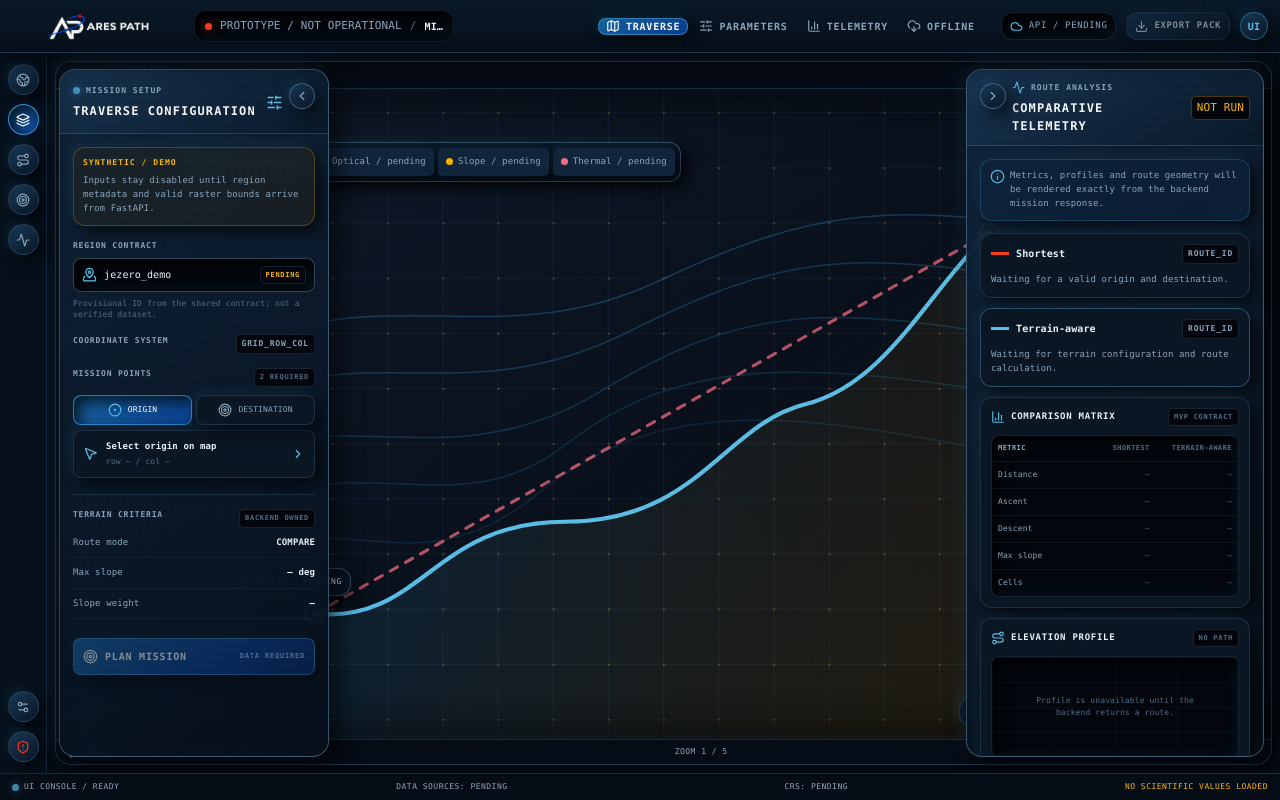
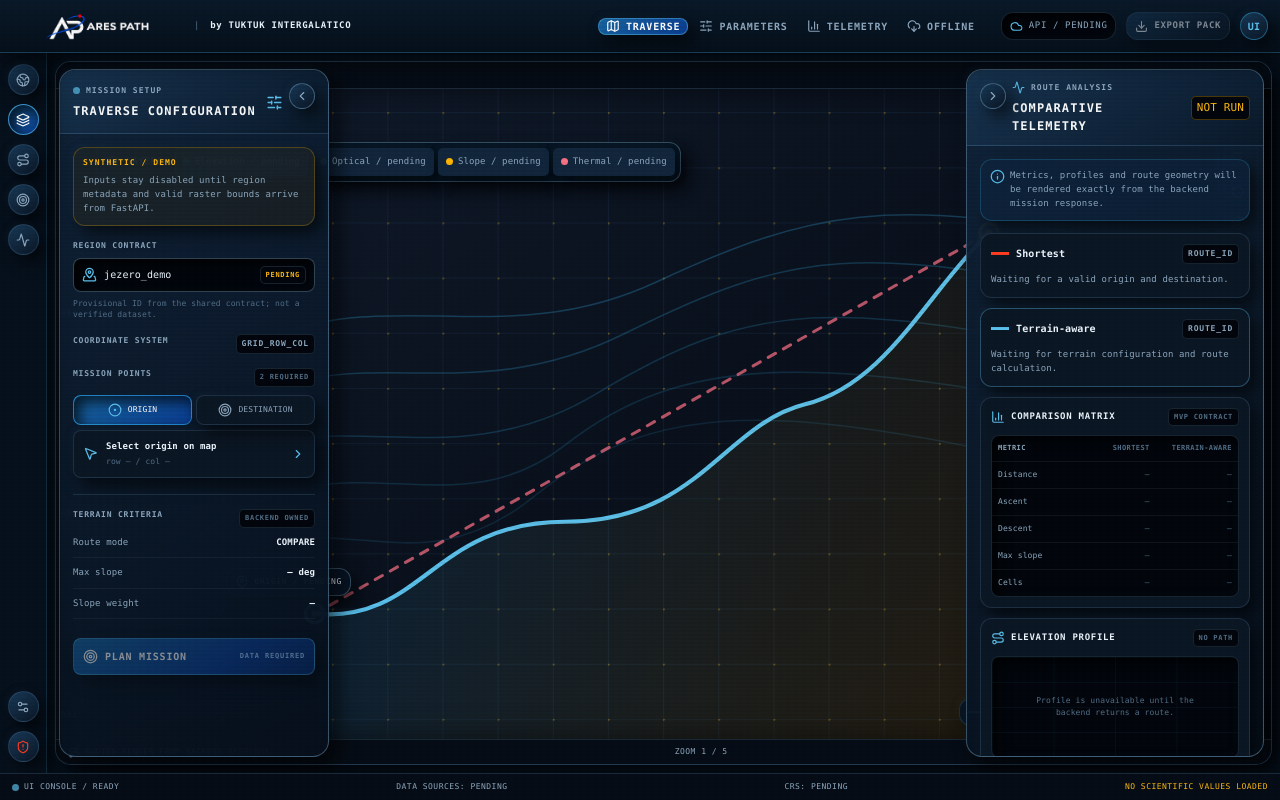
Before and after one commit to marcosbl007/ARES_PATH, a Next.js app in the folder frontend/: page / in a window 1280 px wide. Built offline with nearby package versions, Linux system fonts and the light colour scheme.

Commit message:
style(frontend): reduce glow and simplify attribution

```diff
--- a/frontend/src/app/globals.css
+++ b/frontend/src/app/globals.css
@@ -17,9 +17,9 @@
   --blue-deep: #0b3d91;
   --amber: #fdb813;
   --red: #fc3d21;
-  --panel-shadow: 10px 10px 22px rgba(0, 0, 0, 0.58), -7px -7px 18px rgba(83, 158, 210, 0.09);
-  --sunken-shadow: inset 6px 6px 13px rgba(0, 0, 0, 0.7), inset -5px -5px 12px rgba(91, 192, 235, 0.055);
-  --raised-shadow: 7px 7px 16px rgba(0, 0, 0, 0.58), -5px -5px 12px rgba(91, 192, 235, 0.08);
+  --panel-shadow: 9px 10px 20px rgba(0, 0, 0, 0.58), -3px -3px 8px rgba(135, 170, 198, 0.035);
+  --sunken-shadow: inset 6px 6px 13px rgba(0, 0, 0, 0.7), inset -3px -3px 7px rgba(135, 170, 198, 0.025);
+  --raised-shadow: 7px 8px 16px rgba(0, 0, 0, 0.56), -3px -3px 8px rgba(135, 170, 198, 0.035);
   --radius-xs: 5px;
   --radius-sm: 8px;
   --radius-md: 12px;
@@ -86,7 +86,7 @@ input:focus-visible {
   min-height: 100dvh;
   height: 100dvh;
   overflow: hidden;
-  background: radial-gradient(circle at 52% 16%, rgba(11, 61, 145, 0.18), transparent 36%), var(--ink-1);
+  background: var(--ink-1);
   font-size: 11px;
   letter-spacing: 0.01em;
 }
@@ -137,8 +137,7 @@ input:focus-visible {
   animation: brand-loader-pulse 1.8s ease-in-out infinite;
 }
 
-.brand-loader__status,
-.brand-loader__meta {
+.brand-loader__status {
   margin: 0;
   letter-spacing: 0.14em;
   text-transform: uppercase;
@@ -163,15 +162,8 @@ input:focus-visible {
   display: block;
   width: 42%;
   height: 100%;
-  background: linear-gradient(90deg, transparent, var(--blue), white);
-  box-shadow: 0 0 12px rgba(56, 189, 248, 0.65);
+  background: var(--blue);
   animation: brand-loader-progress 2.4s ease-in-out forwards;
-}
-
-.brand-loader__meta {
-  margin-top: 12px;
-  color: var(--faint);
-  font-size: 7px;
 }
 
 .topbar {
@@ -191,6 +183,7 @@ input:focus-visible {
 .topbar__identity,
 .topbar__actions,
 .brand-lockup,
+.mission-attribution,
 .mission-chip,
 .topnav,
 .topnav__item,
@@ -240,6 +233,25 @@ input:focus-visible {
 
 .mission-chip__divider {
   color: var(--faint);
+}
+
+.mission-attribution {
+  gap: 10px;
+  min-width: max-content;
+  color: var(--muted);
+  font-size: 9px;
+  letter-spacing: 0.08em;
+  white-space: nowrap;
+}
+
+.mission-attribution__divider {
+  color: var(--faint);
+}
+
+.mission-attribution strong {
+  color: var(--text);
+  font-size: 9px;
+  font-weight: 700;
 }
 
 .topnav {
@@ -439,7 +451,7 @@ input:focus-visible {
   inset: 0;
   pointer-events: none;
   border-radius: 2px;
-  box-shadow: inset 0 0 60px rgba(0, 0, 0, 0.84), inset 0 0 12px rgba(59, 130, 246, 0.16);
+  box-shadow: inset 0 0 30px rgba(0, 0, 0, 0.5);
 }
 
 .map-canvas__demo-label {
@@ -726,17 +738,14 @@ input:focus-visible {
 
 .status-dot--blue {
   background: var(--blue);
-  box-shadow: 0 0 8px rgba(56, 189, 248, 0.52);
 }
 
 .status-dot--red {
   background: var(--red);
-  box-shadow: 0 0 8px rgba(251, 113, 133, 0.45);
 }
 
 .status-dot--demo {
   background: var(--amber);
-  box-shadow: 0 0 8px rgba(255, 183, 3, 0.4);
 }
 
 .status-dot--static {
@@ -1519,7 +1528,7 @@ input:focus-visible {
 .rail-button--active {
   border-color: rgba(91, 192, 235, 0.6);
   background: linear-gradient(145deg, #17639d, #0b3d91);
-  box-shadow: var(--sunken-shadow), 0 0 12px rgba(11, 61, 145, 0.24);
+  box-shadow: var(--sunken-shadow);
 }
 
 .main-stage {
@@ -1637,7 +1646,7 @@ input:focus-visible {
 }
 
 .primary-action:not(:disabled):hover {
-  box-shadow: var(--sunken-shadow), 0 0 14px rgba(11, 61, 145, 0.3);
+  box-shadow: var(--sunken-shadow);
 }
 
 .route-card--adaptive {
@@ -1645,9 +1654,9 @@ input:focus-visible {
 }
 
 .status-dot--blue {
-  box-shadow: 0 0 9px rgba(91, 192, 235, 0.62);
+  box-shadow: none;
 }
 
 .status-dot--red {
-  box-shadow: 0 0 9px rgba(252, 61, 33, 0.52);
-}
+  box-shadow: none;
+}
--- a/frontend/src/components/organisms/app-topbar.tsx
+++ b/frontend/src/components/organisms/app-topbar.tsx
@@ -8,7 +8,6 @@ import {
 } from "lucide-react";
 import Image from "next/image";
 
-import { StatusDot } from "@/components/atoms/status-dot";
 import { NavItem } from "@/components/molecules/nav-item";
 
 const navigationItems = [
@@ -32,11 +31,9 @@ export function AppTopbar() {
             priority
           />
         </div>
-        <div className="mission-chip">
-          <StatusDot tone="red" />
-          <span>PROTOTYPE / NOT OPERATIONAL</span>
-          <span className="mission-chip__divider">/</span>
-          <strong>MISSION NOT LOADED</strong>
+        <div className="mission-attribution" aria-label="ARES PATH by TUKTUK INTERGALATICO">
+          <span className="mission-attribution__divider">|</span>
+          <strong>by TUKTUK INTERGALATICO</strong>
         </div>
       </div>
 
--- a/frontend/src/components/organisms/brand-loading-screen.tsx
+++ b/frontend/src/components/organisms/brand-loading-screen.tsx
@@ -26,7 +26,6 @@ export function BrandLoadingScreen({ visible }: BrandLoadingScreenProps) {
         <div className="brand-loader__progress" aria-hidden="true">
           <span />
         </div>
-        <p className="brand-loader__meta">PROTOTYPE / NOT OPERATIONAL</p>
       </div>
     </div>
   );
```
